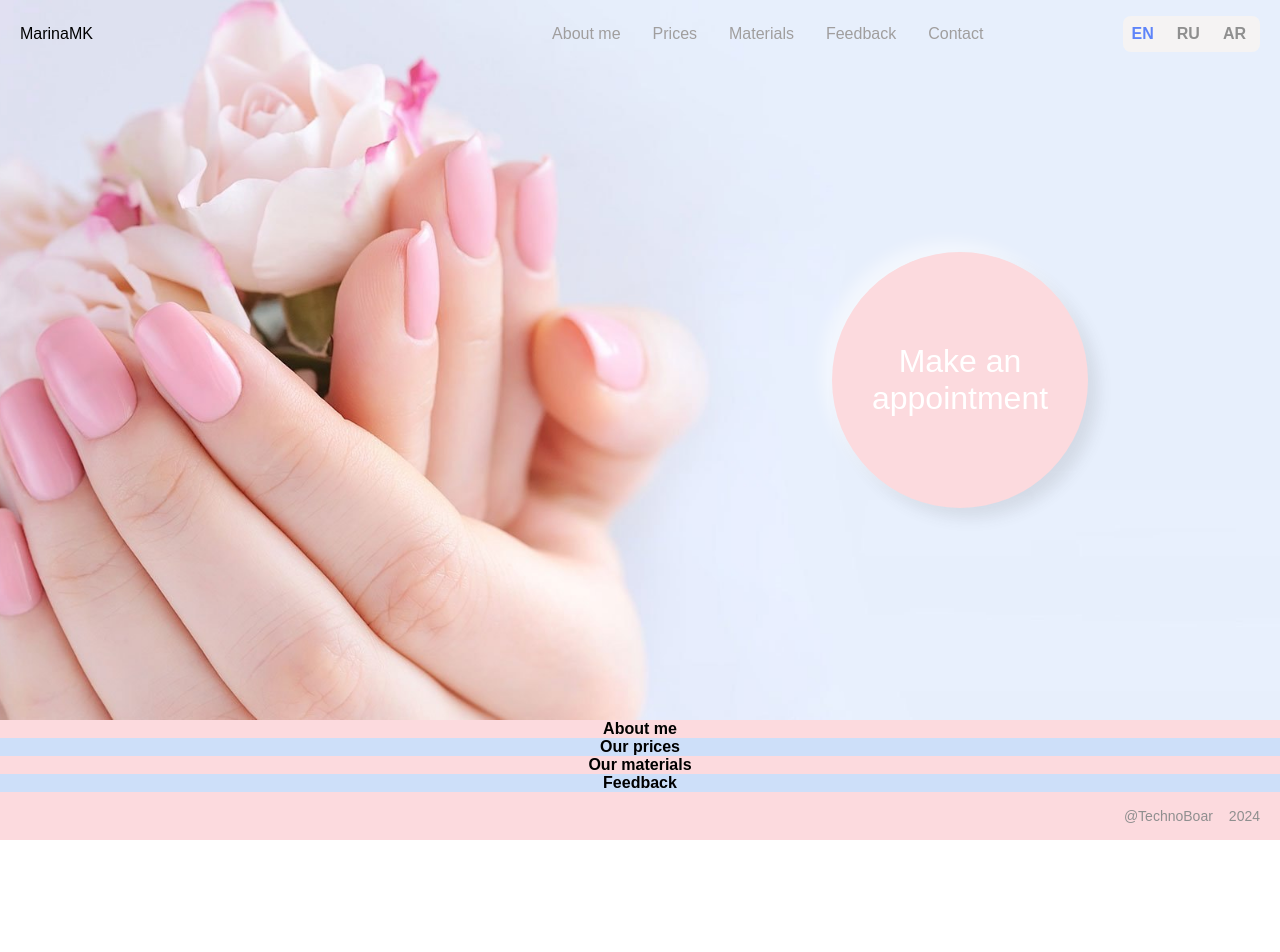
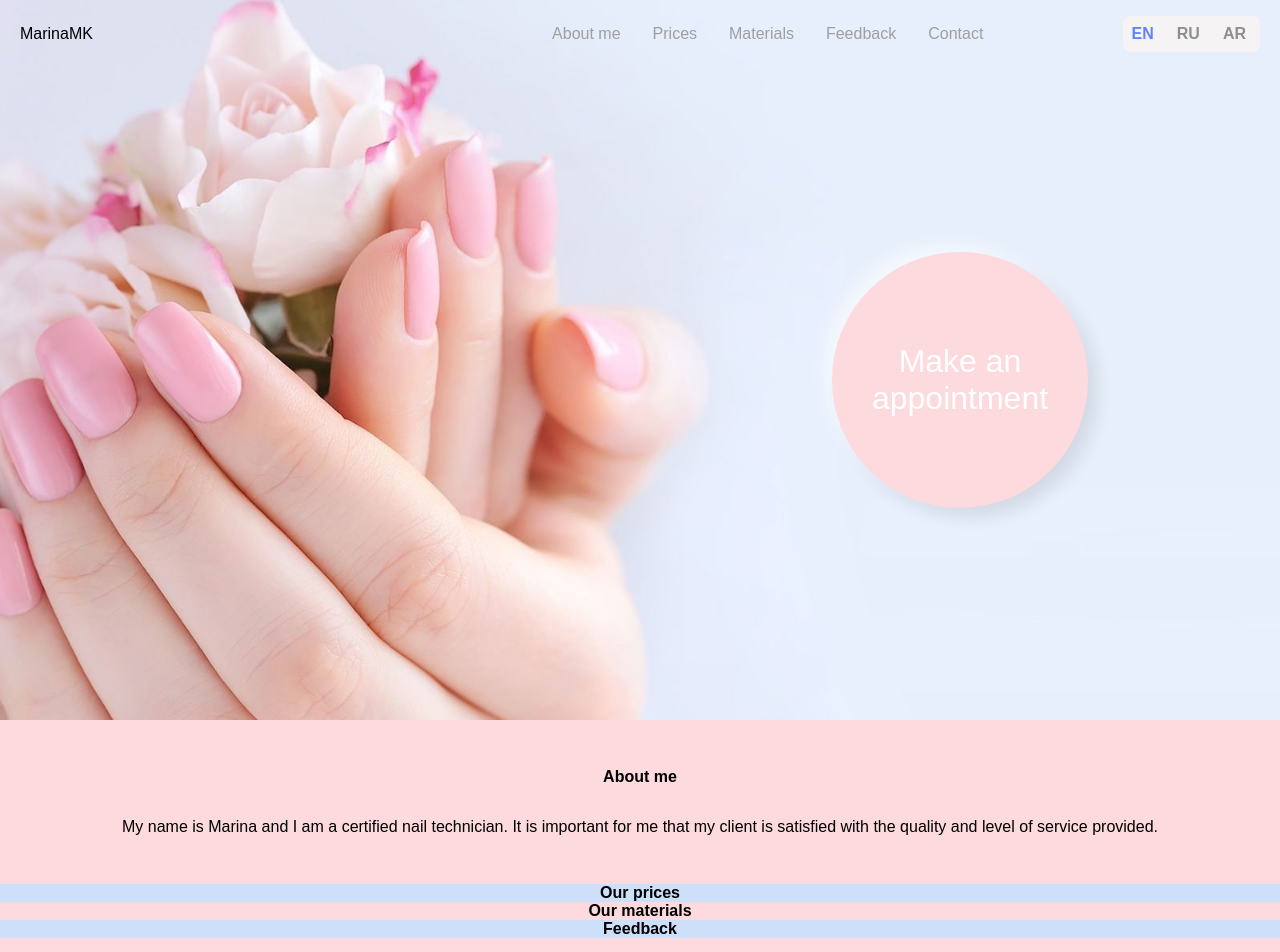
Before and after one commit to Katsiaryna-Andrabaila/marinamk, a React (Vite) app: page / in a window 1280 px wide. Shown: the top 952 px of the page. Before the commit the page ends 840 px from the top, so only its background shows below. Built offline with nearby package versions, Linux system fonts and the light colour scheme.

Commit message:
feat: add about content

```diff
--- a/src/shared/assets/langs/ar.json
+++ b/src/shared/assets/langs/ar.json
@@ -3,6 +3,7 @@
     "appointment": "إحجز موعد",
     "aboutHeader": "ْعَنِّي",
     "priceHeader": "أسعارنا",
+    "aboutContent": "اسمي مارينا وأنا فني أظافر معتمد. من المهم بالنسبة لي أن يكون عميلي راضيًا عن جودة ومستوى الخدمة المقدمة",
     "materialsHeader": "المواد لدينا",
     "feedbackHeader": "تعليق",
     "404Page": {
--- a/src/shared/assets/langs/en.json
+++ b/src/shared/assets/langs/en.json
@@ -2,6 +2,7 @@
     "mainPage": "Main page",
     "appointment": "Make an appointment",
     "aboutHeader": "About me",
+    "aboutContent": "My name is Marina and I am a certified nail technician. It is important for me that my client is satisfied with the quality and level of service provided.",
     "priceHeader": "Our prices",
     "materialsHeader": "Our materials",
     "feedbackHeader": "Feedback",
--- a/src/shared/assets/langs/ru.json
+++ b/src/shared/assets/langs/ru.json
@@ -2,6 +2,7 @@
     "mainPage": "Главная страница",
     "appointment": "Записаться",
     "aboutHeader": "Обо мне",
+    "aboutContent": "Меня зовут Марина и я являюсь сертифицированным мастером ногтевого сервиса. Для меня важно, чтобы моя клиентка осталась довольна качеством и уровнем оказания услуг",
     "priceHeader": "Наши цены",
     "materialsHeader": "Наши материалы",
     "feedbackHeader": "Отзывы",
--- a/src/widgets/aboutSection/aboutSection.styles.scss
+++ b/src/widgets/aboutSection/aboutSection.styles.scss
@@ -1,7 +1,10 @@
 .about-section {
     width: 100%;
     background: var(--main-pink);
+    padding: 3rem 0;
+    margin: 0 auto;
+    text-align: center;
     h2 {
-        text-align: center;
+        margin-bottom: 2rem;
     }
 }
--- a/src/widgets/aboutSection/index.tsx
+++ b/src/widgets/aboutSection/index.tsx
@@ -7,6 +7,7 @@ export const AboutSection = () => {
     return (
         <section className="about-section" id="about">
             <h2>{t('aboutHeader')}</h2>
+            <p>{t('aboutContent')}</p>
         </section>
     );
 };
```
